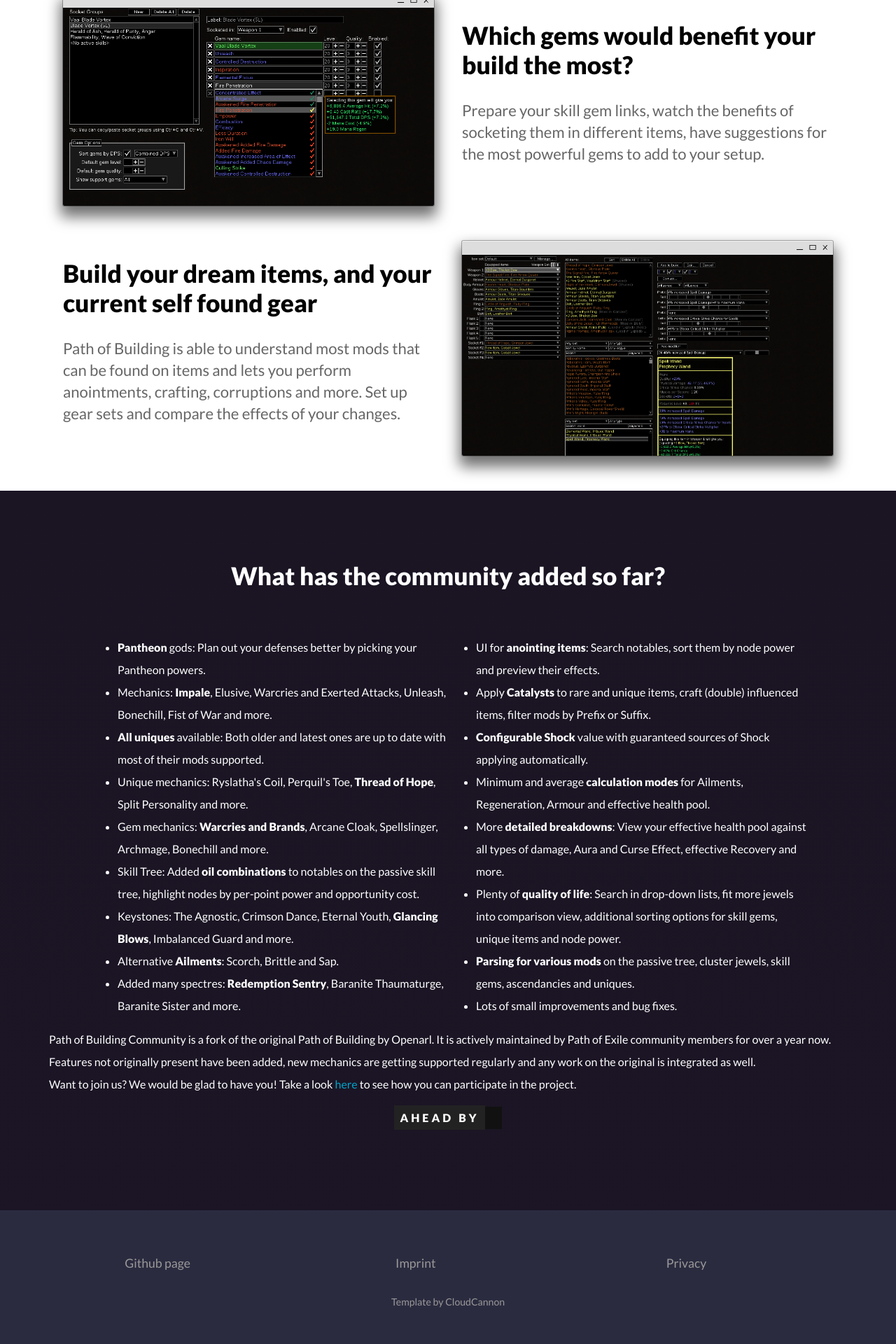
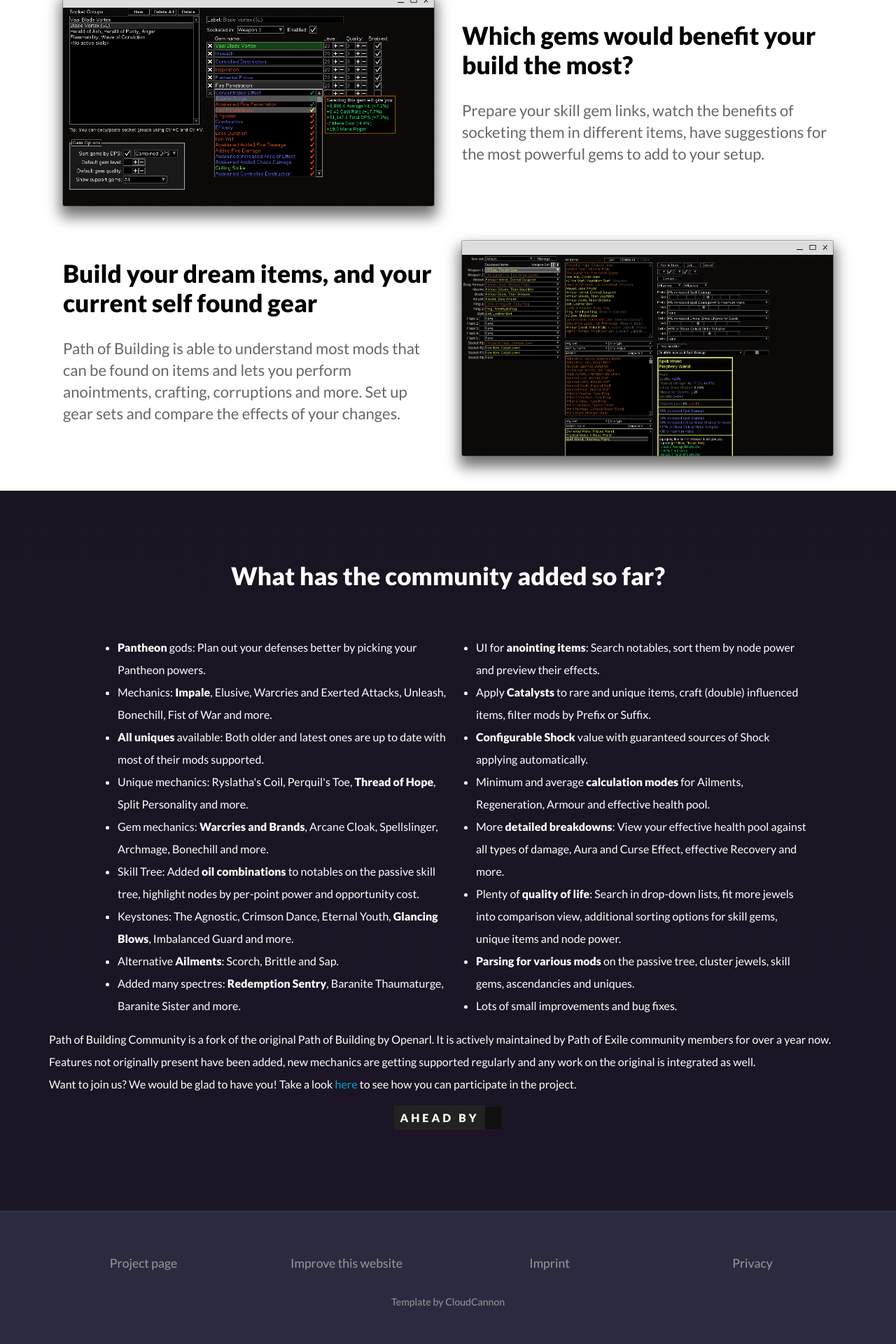
Before and after one commit to PathOfBuildingCommunity/pathofbuildingcommunity.github.io, a Jekyll site: the page built from index.html, in a window 1280 px wide. Shown: the part 1932-3852 px from the top of the page at 70% size. Built offline with Jekyll 4.4.1, drawn with Linux system fonts in a browser that asks for light colours.

Commit message:
Add link to website repo

```diff
--- a/_data/footer.yml
+++ b/_data/footer.yml
@@ -1,6 +1,10 @@
 - links:
-  - name: Github page
+  - name: Project page
     link: https://github.com/PathOfBuildingCommunity/PathOfBuilding
+    new_window: true
+- links:
+  - name: Improve this website
+    link: https://github.com/PathOfBuildingCommunity/pathofbuildingcommunity.github.io
     new_window: true
 - links:
   - name: Imprint
--- a/_sass/footer.scss
+++ b/_sass/footer.scss
@@ -13,7 +13,8 @@
 		margin: 15px auto;
 
 		@media #{$tablet} {
-			max-width: 150px;
+			max-width: 160px;
+			text-align: center;
 		}
 		a {
 
```
